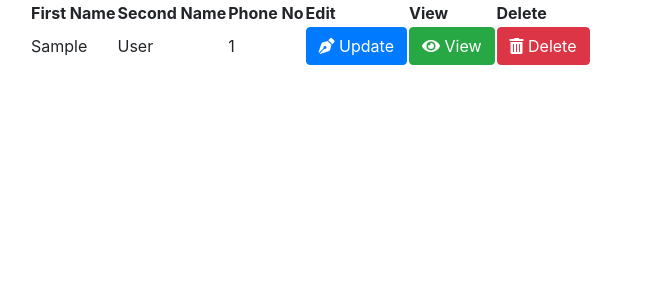
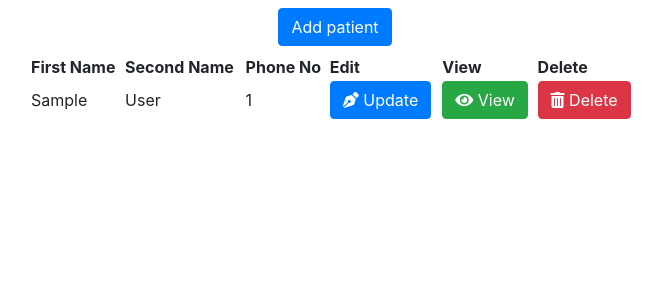
Before and after one commit to ngetichnicholas/Meds, a Django app: page /patients in a window 1280 px wide. Shown: the part 56-356 px from the top of the page, without its empty margins (305-967 px from the left). Run offline with Django 3.2, Linux system fonts and the light colour scheme; tables that the repository leaves empty hold one stand-in row (values such as "Sample post"); some libraries are stand-ins or nearby versions.

Commit message:
Update links

```diff
--- a/clinic_app/static/css/styles.css
+++ b/clinic_app/static/css/styles.css
@@ -1,3 +1,6 @@
 .navbar {
   background-color: rgb(41, 69, 230) !important;
 }
+table {
+  width: 100%;
+}
--- a/clinic_app/templates/index.html
+++ b/clinic_app/templates/index.html
@@ -7,7 +7,6 @@
     <div class="col-md-3">
       <h2>ADD</h2>
       {% if user.is_authenticated %}
-      <a class="nav-item nav-link"  href="{% url 'add_patient' %}"><button class="btn btn-primary">Add patient</button></a>
       <a class="nav-item nav-link"  href="{% url 'add_appointment' %}"><button class="btn btn-primary">Add Appointment</button></a>
       <a class="nav-item nav-link"  href="{% url 'add_prescription' %}"><button class="btn btn-primary">Add Prescription</button></a>
       <a class="nav-item nav-link"  href="{% url 'add_drug' %}"><button class="btn btn-primary">Add Drug</button></a>
--- a/clinic_app/templates/patients.html
+++ b/clinic_app/templates/patients.html
@@ -5,6 +5,7 @@
   <div class="row">
     <div class="col-md-3"></div>
     <div class="col-md-6">
+      <a class="nav-item nav-link text-center"  href="{% url 'add_patient' %}"><button class="btn btn-primary">Add patient</button></a>
         <table>
           <tr>
             <th>First Name</th>
--- a/clinic_app/urls.py
+++ b/clinic_app/urls.py
@@ -6,7 +6,7 @@ from django.contrib.auth import views as auth_views
 
 
 urlpatterns = [
-  path('', app_views.index, name="home"),
+  path('', app_views.patients, name="home"),
   path('accounts/login/',app_views.login,name='login'),
   path('logout/',auth_views.LogoutView.as_view(template_name = 'registration/logout.html'),name='logout'),
 
```
